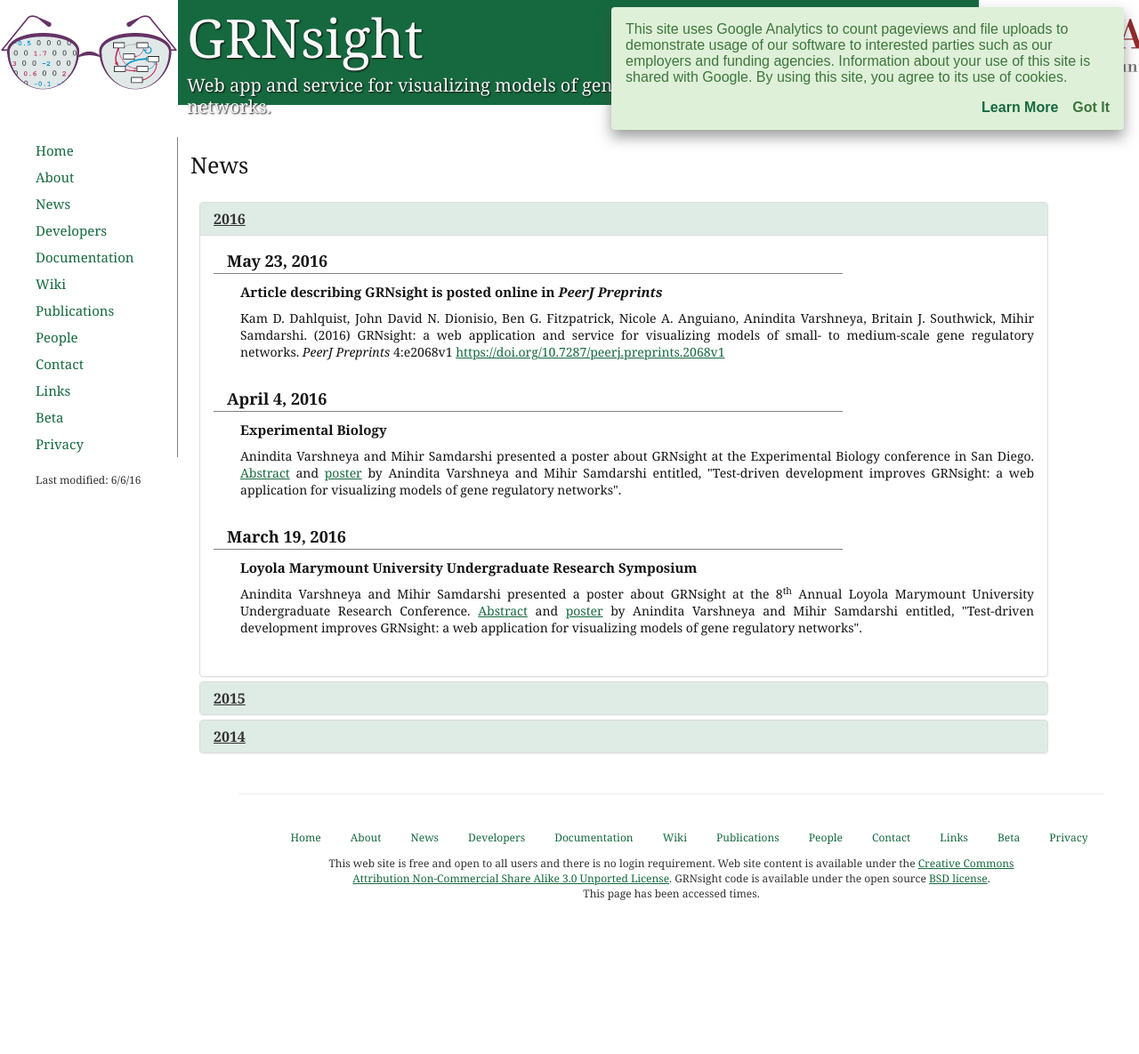
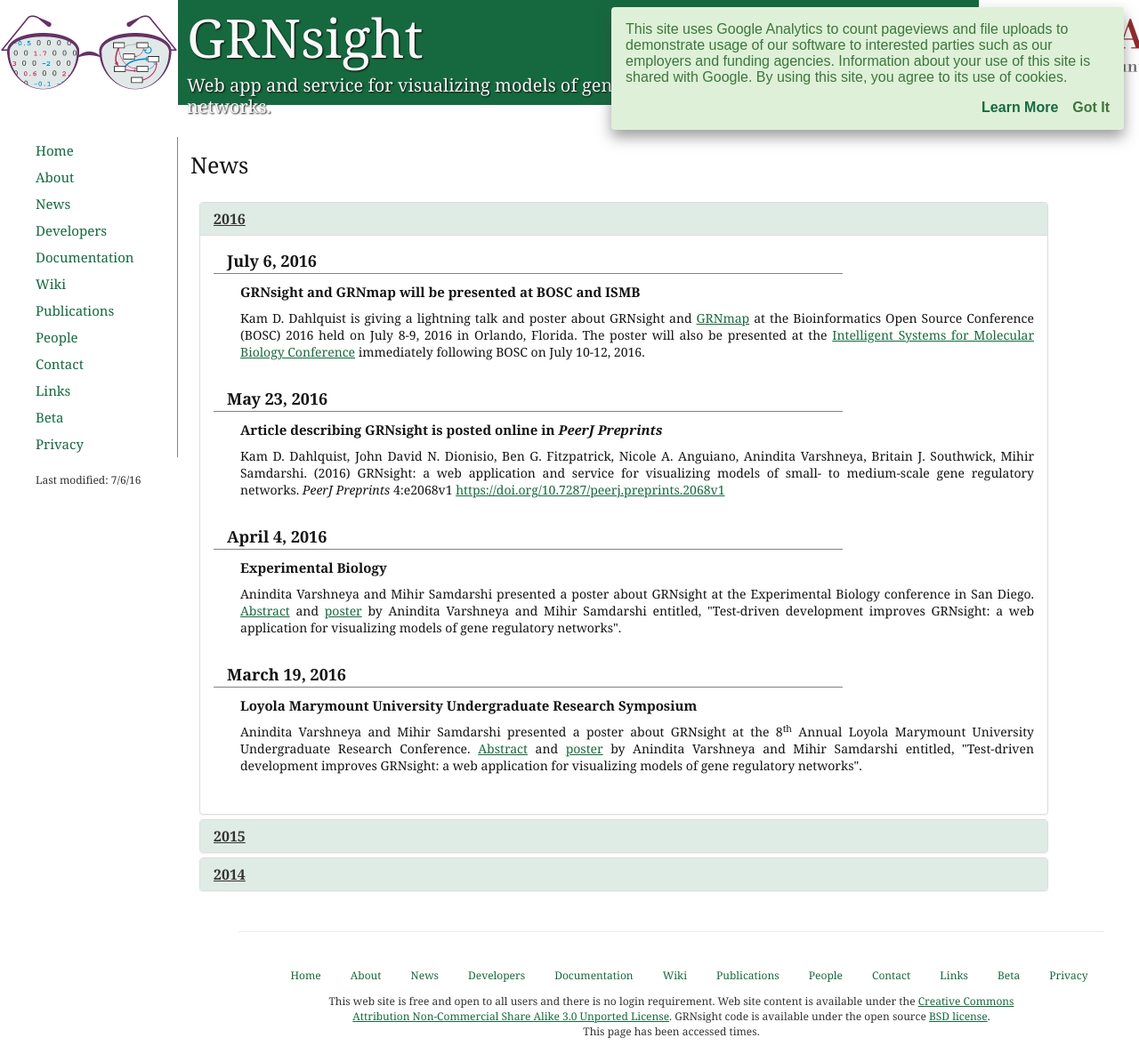
Before and after one commit to dondi/GRNsight, a Jekyll site: the page built from news.html, in a window 1280 px wide. Shown: the whole page at 89% size. Built offline with Jekyll 4.4.1, drawn with Linux system fonts in a browser that asks for light colours; nearby versions of some CDN libraries; before the commit the page ends 1030 px from its top, so only the background shows below that.

Commit message:
add news item about BOSC/ISMB

```diff
--- a/news.html
+++ b/news.html
@@ -1,7 +1,7 @@
 ---
 layout: default
 title: News
-modified: 6/6/16
+modified: 7/6/16
 description: News and updates about the GRNsight gene regulatory network visualization web app, including new releases and conference presentations.
 ---
             <p id="pageTitle">News</p>
@@ -18,6 +18,10 @@
 
                         <div id="news2016" class="panel-collapse collapse in">
                             <div class="panel-body">
+                                <p class="newsDate">July 6, 2016</p>
+                                <p class="newsHeader">GRNsight and GRNmap will be presented at BOSC and ISMB</p>
+                                <p class="newsInfo">Kam D. Dahlquist is giving a lightning talk and poster about GRNsight and <a href="http://kdahlquist.github.io/GRNmap/index.html">GRNmap</a> at the <a href="https://www.open-bio.org/wiki/BOSC_2016"></a>Bioinformatics Open Source Conference (BOSC) 2016</a> held on July 8-9, 2016 in Orlando, Florida.  The poster will also be presented at the <a href="https://www.iscb.org/ismb2016">Intelligent Systems for Molecular Biology Conference</a> immediately following BOSC on July 10-12, 2016.</p>
+
                                 <p class="newsDate">May 23, 2016</p>
                                 <p class="newsHeader">Article describing GRNsight is posted online in <i>PeerJ Preprints</i></p>
                                 <p class="newsInfo">Kam D. Dahlquist, John David N. Dionisio, Ben G. Fitzpatrick, Nicole A. Anguiano, Anindita Varshneya, Britain J. Southwick, Mihir Samdarshi. (2016) GRNsight: a web application and service for visualizing models of small- to medium-scale gene regulatory networks. <em>PeerJ Preprints</em> 4:e2068v1 <a href="https://doi.org/10.7287/peerj.preprints.2068v1">https://doi.org/10.7287/peerj.preprints.2068v1</a></p>
```
